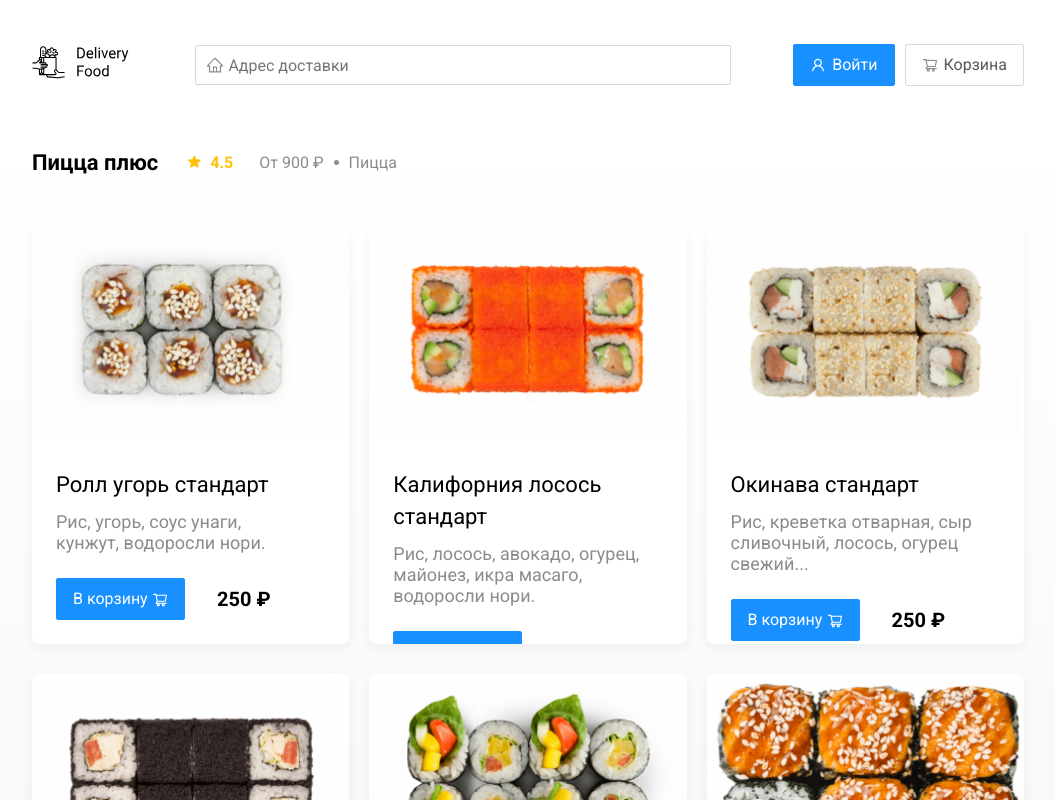
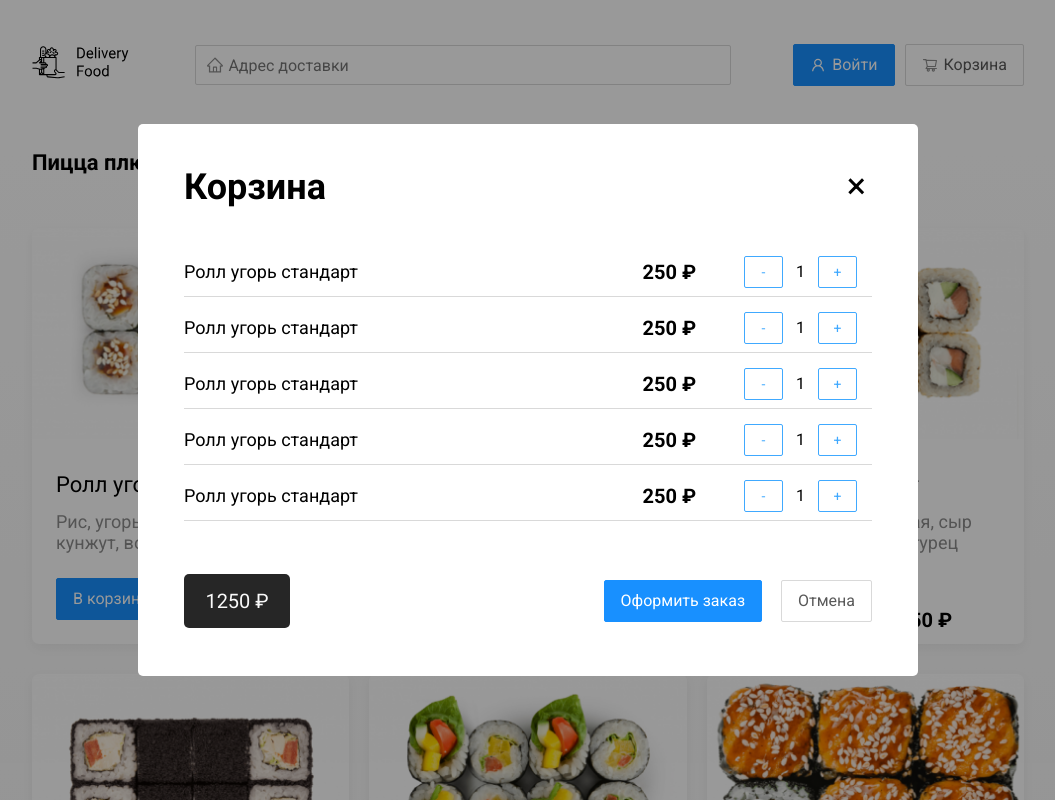
Before and after one commit to Kodzigor/Delivery-food, a plain HTML site: page restaurants.html in a window 1280 px wide. Both pictures are taken after a click on the button "Корзина". Shown: the top 800 px of the page, without its empty margins (112-1167 px from the left). Drawn offline with nearby package versions, Linux system fonts and the light colour scheme.

Commit message:
add final version of the project

```diff
--- a/css/style.css
+++ b/css/style.css
@@ -344,3 +344,126 @@ h3 {
 .btn_image {
     margin-right: 0;
 }
+
+.modal {
+    position: fixed;
+    left: 0;
+    top: 0;
+    width: 100%;
+    height: 100%;
+    background: rgba(0, 0, 0, 0.4);
+    display: flex;
+    display: none;
+}
+
+.active {
+    display: flex;
+}
+
+.modal_dialog {
+    max-width: 780px;
+    width: 95%;
+    min-height: 552px;
+    background: #FFFFFF;
+    border-radius: 5px;
+    margin: auto;
+    padding: 41px 46px;
+}
+
+.modal_header {
+    display: flex;
+    justify-content: space-between;
+    align-items: center;
+    margin-bottom: 48px;
+}
+
+.modal_title {
+    font-size: 36px;
+    line-height: 42px;
+    color: #000000;
+    font-weight: 700;
+}
+
+.modal_close {
+    font-size: 36px;
+    border: none;
+    background: transparent;
+    cursor: pointer;
+}
+
+.modal_body {
+    margin-bottom: 53px;
+}
+
+.food_row {
+    display: flex;
+    align-items: center;
+    padding-right: 15px;
+    justify-content: space-between;
+    padding-bottom: 8px;
+    margin-bottom: 15px;
+    border-bottom: 1px solid #D9D9D9;
+    ;
+}
+
+.food_name {
+    font-size: 18px;
+    line-height: 32px;
+}
+
+.food_price {
+    margin-left: auto;
+    margin-right: 48px;
+    font-weight: bold;
+    font-size: 20px;
+    line-height: 32px;
+}
+
+.food_counter {
+    display: flex;
+    align-items: center;
+}
+
+.counter_button {
+    width: 39px;
+    height: 32px;
+    background: #FFFFFF;
+    border: 1px solid #40A9FF;
+    box-sizing: border-box;
+    border-radius: 2px;
+    display: flex;
+    align-items: center;
+    justify-content: center;
+    font-size: 14px;
+    line-height: 22px;
+    color: #40A9FF;
+}
+
+.counter {
+    line-height: 24px;
+    margin-left: 13px;
+    margin-right: 13px;
+}
+
+.modal_footer {
+    display: flex;
+    align-items: center;
+    justify-content: space-between;
+}
+
+.modal_price-tag {
+    width: 106px;
+    height: 54px;
+    background: #262626;
+    border-radius: 5px;
+    font-size: 20px;
+    line-height: 23px;
+    color: #FAFAFA;
+    display: flex;
+    align-items: center;
+    justify-content: center;
+}
+
+.button_modal {
+    margin-right: 19px;
+}
--- /dev/null
+++ b/js/main.js
@@ -0,0 +1,15 @@
+const cartButton = document.querySelector("#cart_button");
+const modal = document.querySelector(".modal");
+const close = document.querySelector(".modal_close");
+
+
+cartButton.addEventListener("click", function(event) {
+    modal.classList.add("active");
+});
+
+
+close.addEventListener("click", function(event) {
+    modal.classList.remove("active");
+});
+
+new WOW().init();
--- a/restaurants.html
+++ b/restaurants.html
@@ -8,6 +8,7 @@
     <title>Delivery food - быстрый заказ еды</title>
     <link href="https://fonts.googleapis.com/css2?family=Roboto:wght@400;700&display=swap" rel="stylesheet">
     <link rel="stylesheet" href="css/normalize.css">
+    <link rel="stylesheet" href="https://cdnjs.cloudflare.com/ajax/libs/animate.css/3.7.2/animate.min.css">
     <link rel="stylesheet" href="css/style.css">
     <link rel="stylesheet" href="css/media.css">
 </head>
@@ -22,7 +23,7 @@
                     <button class="button button-blue">
                             <img src="./icon/user.svg" alt="user" class="button_image">
                             Войти</button>
-                    <button class="button">
+                    <button class="button" id="cart_button">
                             <img src="./icon/shopping-cart.svg" alt="cart" class="button_image">
                             Корзина
                         </button>
@@ -44,7 +45,7 @@
 
                 </div>
                 <div class="cards">
-                    <div class="card food_card">
+                    <div class="card food_card wow fadeInUp" data-wow-delay="0.2s">
                         <img src="./image/foods/food1.png" alt="roll" class="card_image food_image">
                         <div class="card_heading">
                             <h3 class="card_title food_title">Ролл угорь стандарт</h3>
@@ -59,7 +60,7 @@
                         </div>
                     </div>
                     <!-- card -->
-                    <div class="card food_card">
+                    <div class="card food_card wow fadeInUp" data-wow-delay="0.4s">
                         <img src="./image/foods/food2.png" alt="roll" class="card_image food_image">
                         <div class="card_heading">
                             <h3 class="card_title food_title">Калифорния лосось стандарт</h3>
@@ -74,7 +75,7 @@
                         </div>
                     </div>
                     <!-- card -->
-                    <div class="card food_card">
+                    <div class="card food_card wow fadeInUp" data-wow-delay="0.6s">
                         <img src="./image/foods/food3.png" alt="roll" class="card_image food_image">
                         <div class="card_heading">
                             <h3 class="card_title food_title">Окинава стандарт</h3>
@@ -89,7 +90,7 @@
                         </div>
                     </div>
                     <!-- card -->
-                    <div class="card food_card">
+                    <div class="card food_card wow fadeInUp" data-wow-delay="0.2s">
                         <img src="./image/foods/food4.png" alt="roll" class="card_image food_image">
                         <div class="card_heading">
                             <h3 class="card_title food_title">Цезарь маки хl</h3>
@@ -104,7 +105,7 @@
                         </div>
                     </div>
                     <!-- card -->
-                    <div class="card food_card">
+                    <div class="card food_card wow fadeInUp" data-wow-delay="0.4s">
                         <img src="./image/foods/food5.png" alt="roll" class="card_image food_image">
                         <div class="card_heading">
                             <h3 class="card_title food_title">Ясай маки стандарт 185 г</h3>
@@ -119,7 +120,7 @@
                         </div>
                     </div>
                     <!-- card -->
-                    <div class="card food_card">
+                    <div class="card food_card wow fadeInUp" data-wow-delay="0.6s">
                         <img src="./image/foods/food6.png" alt="roll" class="card_image food_image">
                         <div class="card_heading">
                             <h3 class="card_title food_title">Ролл с креветкой стандарт</h3>
@@ -162,6 +163,75 @@
         </div>
     </footer>
 
+    <div class="modal">
+        <div class="modal_dialog">
+            <div class="modal_header">
+                <h3 class="modal_title">Корзина</h3>
+                <button class="modal_close">&times;</button>
+            </div>
+            <div class="modal_body">
+                <div class="food_row">
+                    <span class="food_name">Ролл угорь стандарт</span>
+                    <strong class="food_price">250 ₽</strong>
+                    <div class="food_counter">
+                        <button class="counter_button">-</button>
+                        <span class="counter">1</span>
+                        <button class="counter_button">+</button>
+                    </div>
+                </div>
+                <div class="food_row">
+                    <span class="food_name">Ролл угорь стандарт</span>
+                    <strong class="food_price">250 ₽</strong>
+                    <div class="food_counter">
+                        <button class="counter_button">-</button>
+                        <span class="counter">1</span>
+                        <button class="counter_button">+</button>
+                    </div>
+                </div>
+                <div class="food_row">
+                    <span class="food_name">Ролл угорь стандарт</span>
+                    <strong class="food_price">250 ₽</strong>
+                    <div class="food_counter">
+                        <button class="counter_button">-</button>
+                        <span class="counter">1</span>
+                        <button class="counter_button">+</button>
+                    </div>
+                </div>
+                <div class="food_row">
+                    <span class="food_name">Ролл угорь стандарт</span>
+                    <strong class="food_price">250 ₽</strong>
+                    <div class="food_counter">
+                        <button class="counter_button">-</button>
+                        <span class="counter">1</span>
+                        <button class="counter_button">+</button>
+                    </div>
+                </div>
+                <div class="food_row">
+                    <span class="food_name">Ролл угорь стандарт</span>
+                    <strong class="food_price">250 ₽</strong>
+                    <div class="food_counter">
+                        <button class="counter_button">-</button>
+                        <span class="counter">1</span>
+                        <button class="counter_button">+</button>
+                    </div>
+                </div>
+            </div>
+            <div class="modal_footer">
+                <span class="modal_price-tag">1250 ₽</span>
+                <div class="buttons">
+                    <button class="button button-blue button_modal">Оформить заказ</button>
+                    <button class="button">Отмена</button>
+                </div>
+
+            </div>
+
+        </div>
+    </div>
+
+    <script src="js/wow.min.js"></script>
+    <script src="js/main.js"></script>
+
 </body>
 
+
 </html>
```
Also changed, not shown: js/wow.min.js (added).
